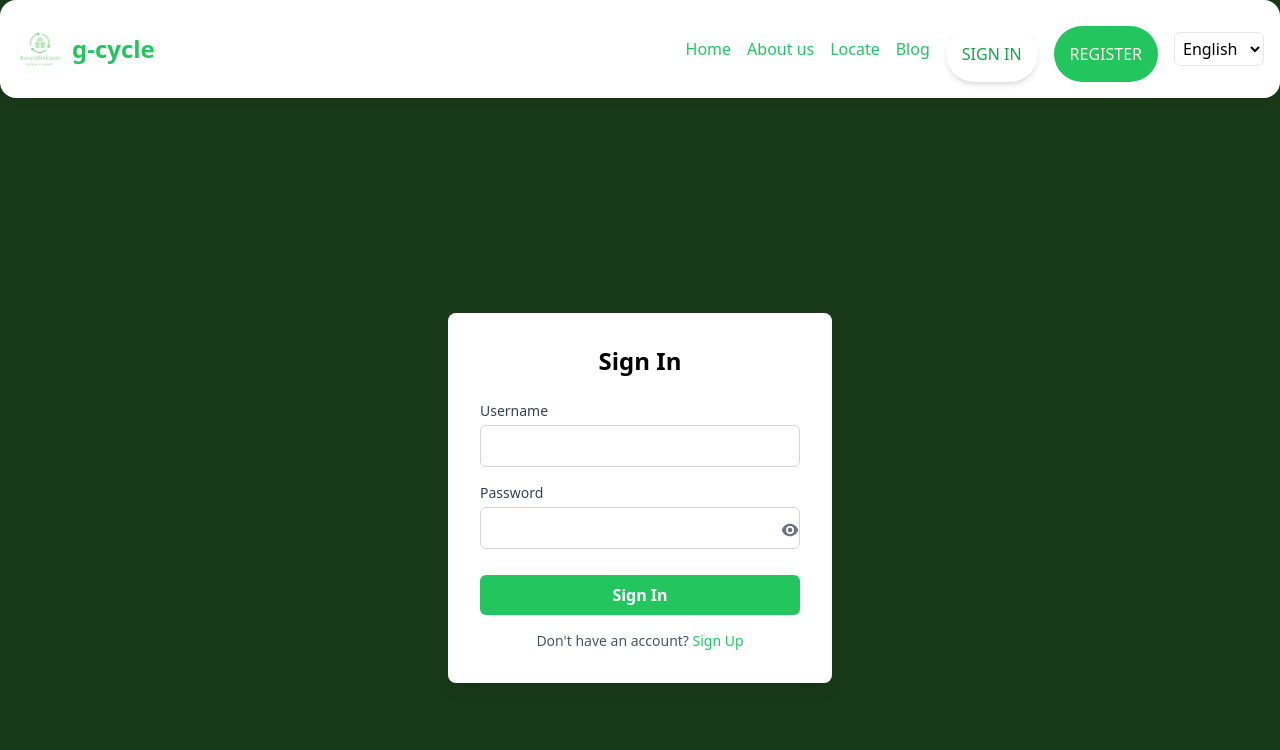
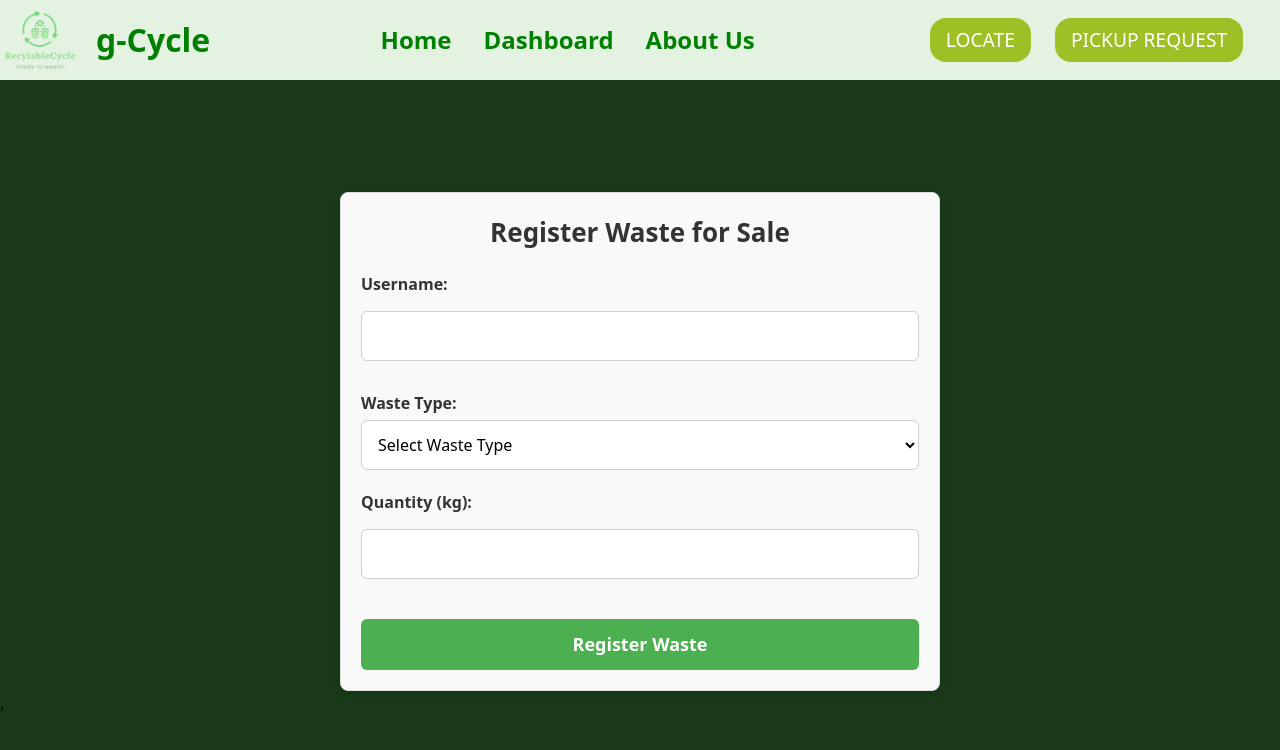
Before and after one commit to dark-royal/recycle, a React (Create React App) app: page /agentDashboard in a window 1280 px wide. Before the commit this address led to /login. Shown: the top 750 px of the page. Built offline with nearby package versions, Linux system fonts and the light colour scheme.

Commit message:
Dashboard changes

```diff
--- a/src/AllPages/RegisterWasteForSale/wasteSale.jsx
+++ b/src/AllPages/RegisterWasteForSale/wasteSale.jsx
@@ -53,22 +53,11 @@ const RegisterWasteForSale = () => {
         }
 
         try {
-            // Fetch user ID by username
-            const userResponse = await axios.get('https://g-cycle-latest-1.onrender.com/api/v1/agent/id', {
-                params: { username: username }
-            });
-
-            if (!userResponse.data || !userResponse.data.user_id) {
-                throw new Error('User not found.');
-            }
-
-            const userId = userResponse.data.user_id;
-
-            // Create request payload with userId
+            // Create request payload with username
             const sellWasteRequest = {
+                username: username,
                 type: wasteType,
                 quantity: quantityNumber,
-                userId: userId,  // Include userId instead of username
             };
 
             // Calculate points (e.g., 1 point per kg)
--- a/src/Routes/index.jsx
+++ b/src/Routes/index.jsx
@@ -119,7 +119,7 @@ export const ROUTES = [
     },
     {
         path: '/agentDashboard',
-        element: <ProtectedRoute element={RegisterWasteForSale} isAuthenticated={isAuthenticated()} />,
+        element: <RegisterWasteForSale/>,
     },
     // {
     //     path: '*',
```
